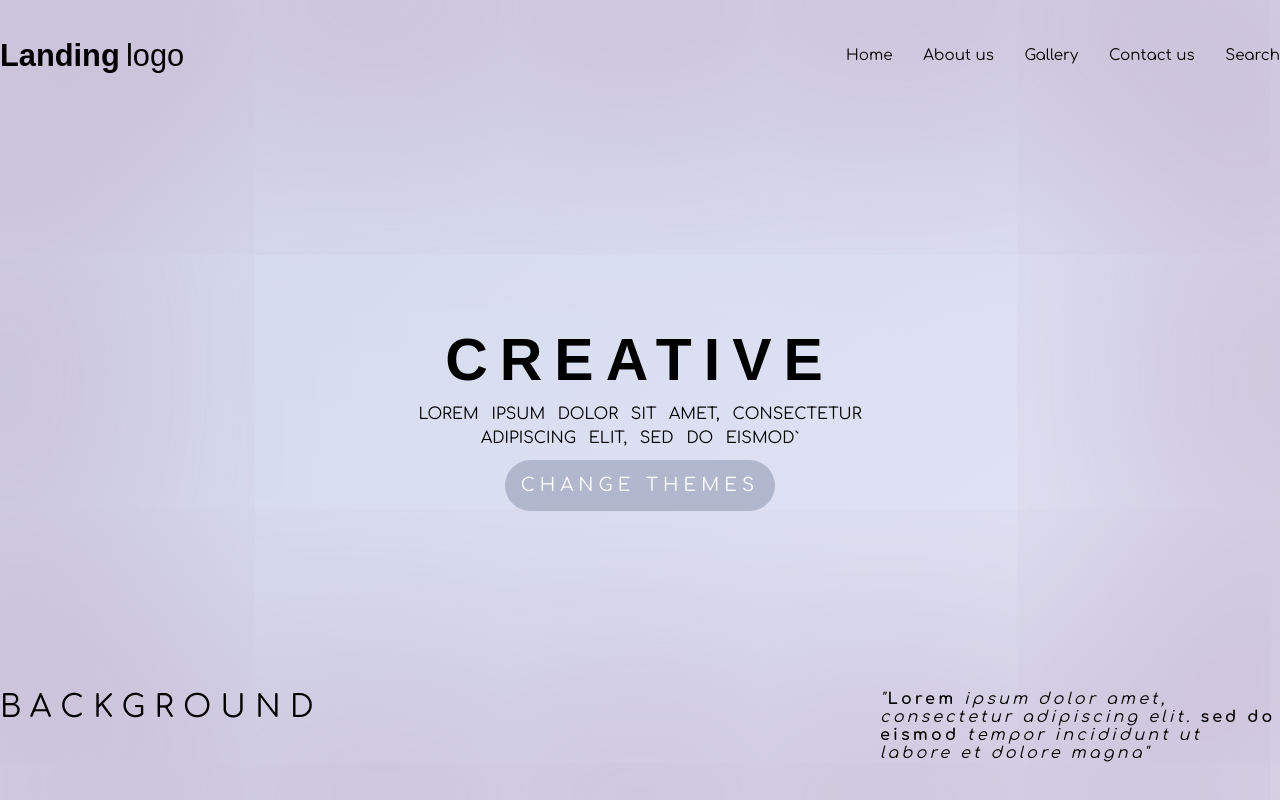
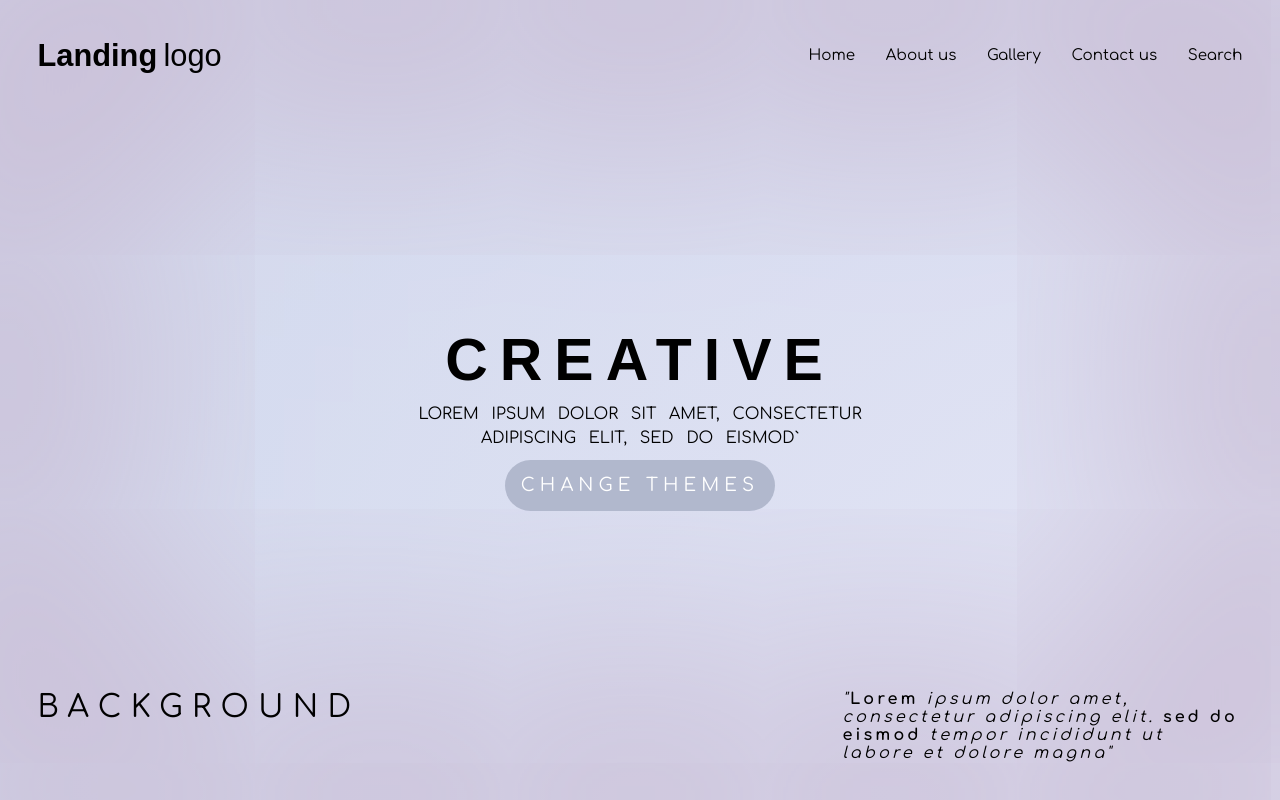
Before and after one commit to Leccon1/Creative-Landing, a React (Vite) app: page / in a window 1280 px wide. Built offline with nearby package versions, Linux system fonts and the light colour scheme; a web font is replaced by a local one.

Commit message:
feat: add padding

```diff
--- a/src/components/ui/Creative.module.scss
+++ b/src/components/ui/Creative.module.scss
@@ -5,7 +5,7 @@
   width: 100%;
   height: 100vh;
 
-  padding: fluid(24, 48) 0;
+  padding: fluid(24, 48);
   display: flex;
   flex-direction: column;
 }
```
